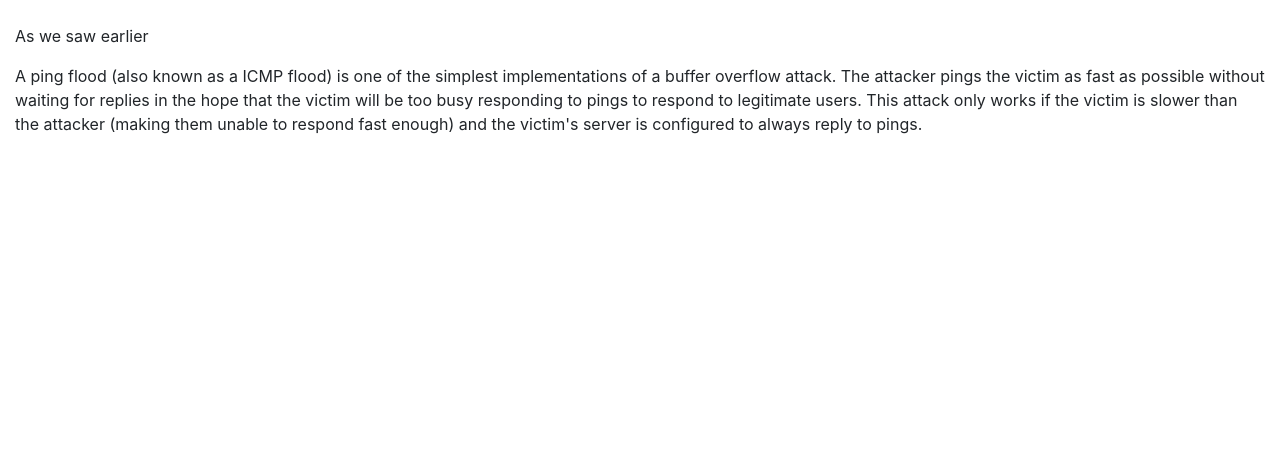
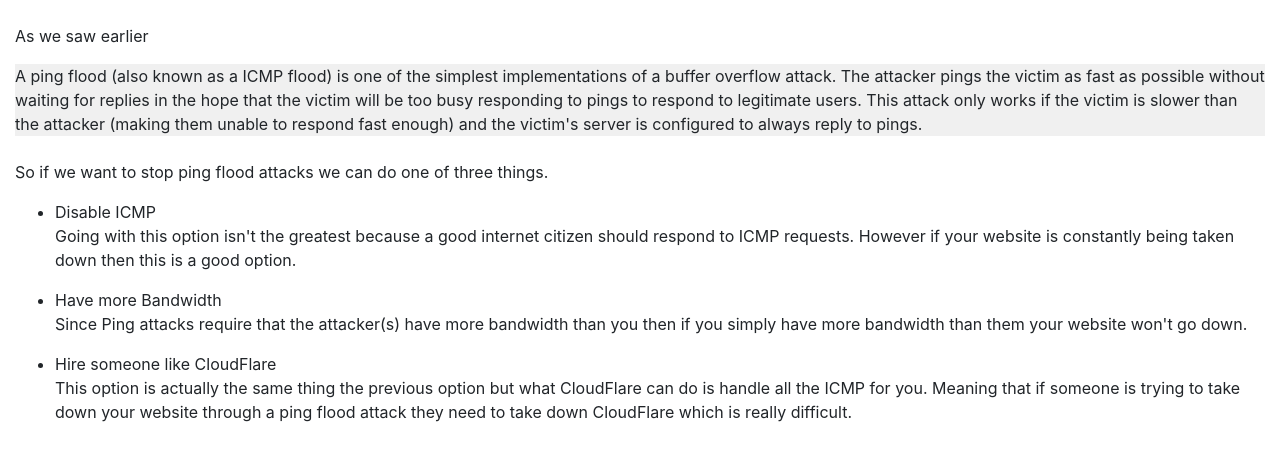
Before and after one commit to HuntJSparra/NCFNetworksDoS, a Flask app: page /how-to-stop-dos/ping-flood in a window 1280 px wide. Shown: the part 56-517 px from the top of the page. Run offline with Flask 2, Linux system fonts and the light colour scheme; some libraries are stand-ins or nearby versions.

Commit message:
Ping Flood page complete

```diff
--- a/templates/how-to-stop-dos/ping-flood.html
+++ b/templates/how-to-stop-dos/ping-flood.html
@@ -16,7 +16,20 @@
 
   	<p>As we saw earlier</p>
 
-    <p bgcolor="#F0F0F0">A ping flood (also known as a ICMP flood) is one of the simplest implementations of a buffer overflow attack. The attacker pings the victim as fast as possible without waiting for replies in the hope that the victim will be too busy responding to pings to respond to legitimate users. This attack only works if the victim is slower than the attacker (making them unable to respond fast enough) and the victim's server is configured to always reply to pings.</p>
+    <div style="background-color: #F0F0F0" bgcolor="#F0F0F0">A ping flood (also known as a ICMP flood) is one of the simplest implementations of a buffer overflow attack. The attacker pings the victim as fast as possible without waiting for replies in the hope that the victim will be too busy responding to pings to respond to legitimate users. This attack only works if the victim is slower than the attacker (making them unable to respond fast enough) and the victim's server is configured to always reply to pings.</div>
+    <br>
+    <p>So if we want to stop ping flood attacks we can do one of three things.</p>
+
+    <ul>
+    	<li>Disable ICMP</li>
+    	<p>Going with this option isn't the greatest because a good internet citizen should respond to ICMP requests. However if your website is constantly being taken down then this is a good option.</p>
+    	<li>Have more Bandwidth</li>
+    	<p>Since Ping attacks require that the attacker(s) have more bandwidth than you then if you simply have more bandwidth than them your website won't go down.</p>
+    	<li>Hire someone like CloudFlare</li>
+    	<p>This option is actually the same thing the previous option but what CloudFlare can do is handle all the ICMP for you. Meaning that if someone is trying to take down your website through a ping flood attack they need to take down CloudFlare which is really difficult.</p>
+    </ul>
+
+
 
 
   </div>
```
